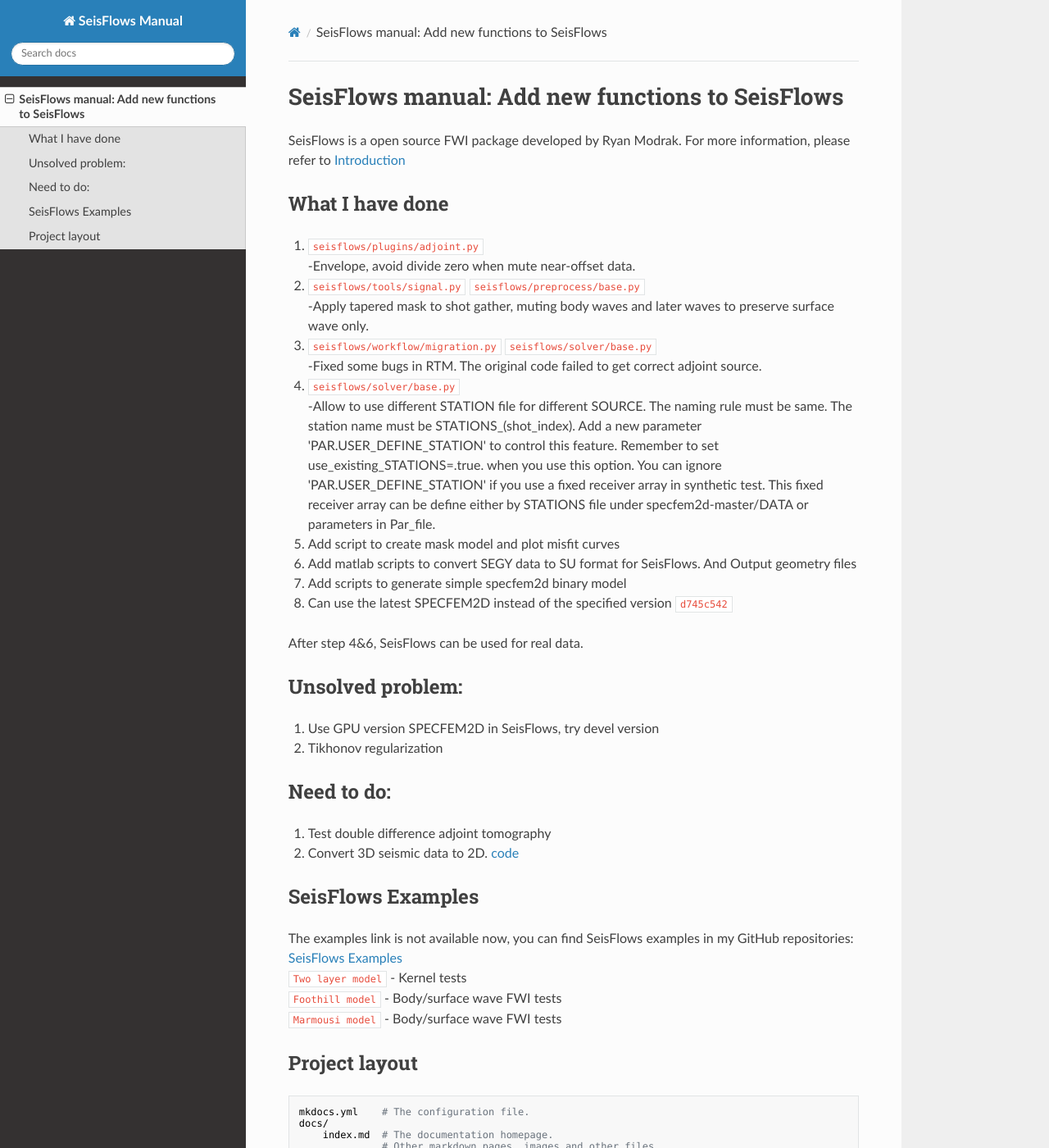
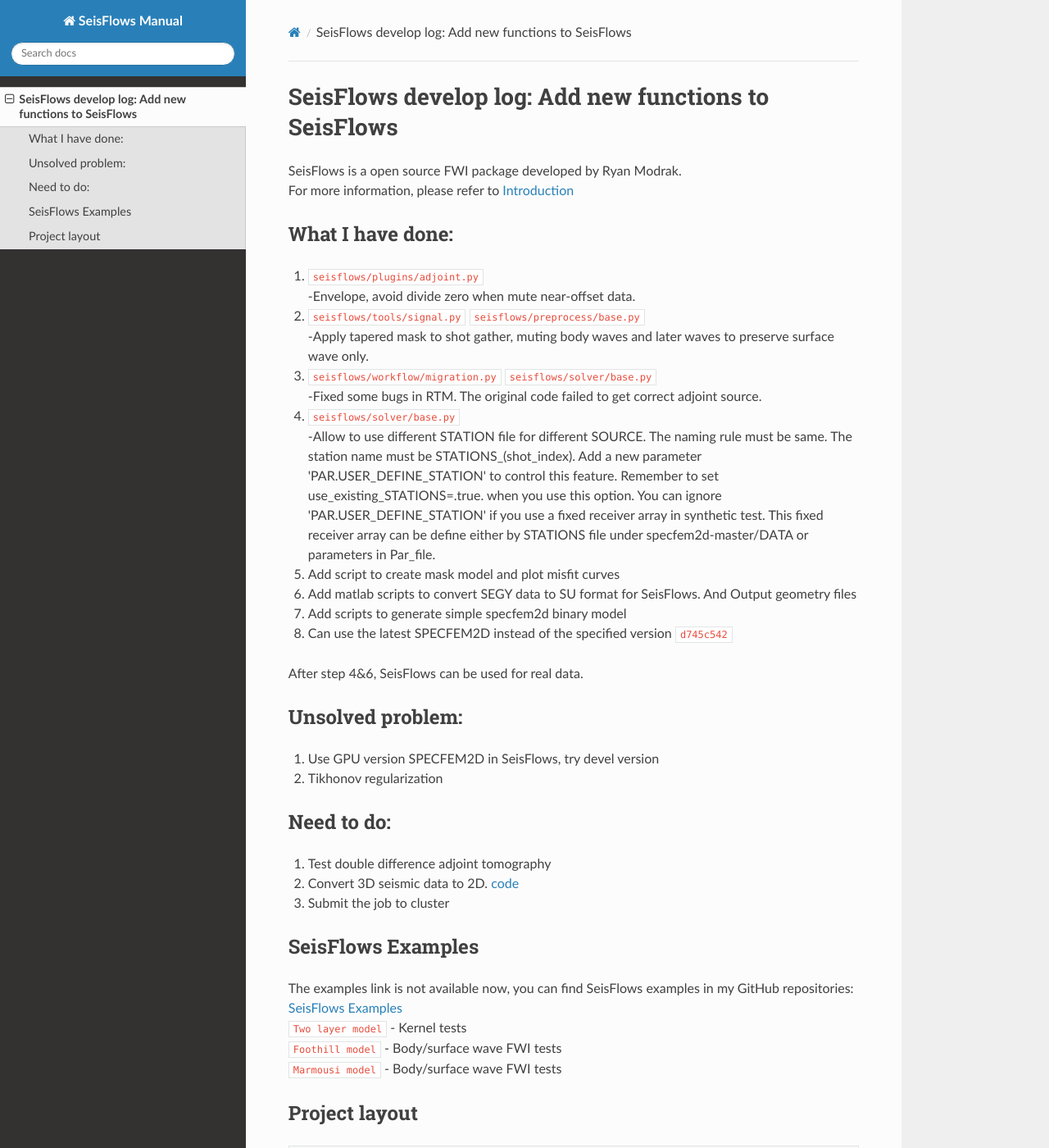
Before and after one commit to Jiangwb/SeisFlows-manual, an MkDocs documentation site: the page built from docs/index.md, in a window 1280 px wide and 1400 px high. Shown: the whole window at 82% size. Built offline with MkDocs 1.6.1, drawn with Linux system fonts in a browser that asks for light colours; nearby versions of some CDN libraries.

Commit message:
upload manual

```diff
--- a/docs/index.md
+++ b/docs/index.md
@@ -1,8 +1,9 @@
-# SeisFlows manual: Add new functions to SeisFlows
+# SeisFlows develop log: Add new functions to SeisFlows
 
-SeisFlows is a open source FWI package developed by Ryan Modrak. For more information, please refer to [Introduction](https://seisflows.readthedocs.io/en/latest/)
+SeisFlows is a open source FWI package developed by Ryan Modrak.
+For more information, please refer to [Introduction](https://seisflows.readthedocs.io/en/latest/)
 
-## What I have done
+## What I have done:
 1. `seisflows/plugins/adjoint.py`
     -Envelope, avoid divide zero when mute near-offset data.
 2. `seisflows/tools/signal.py` `seisflows/preprocess/base.py`
@@ -30,6 +31,7 @@ After step 4&6, SeisFlows can be used for real data.
 ## Need to do:
 1. Test double difference adjoint tomography
 2. Convert 3D seismic data to 2D. [code](https://github.com/Jiangwb/2DNoise_Adjoint_tomography_backup/tree/master/seiscode/3D_2D)
+3. Submit the job to cluster
 
 ## SeisFlows Examples
 The examples link is not available now, you can find SeisFlows examples in my GitHub repositories:
```
Also changed, not shown: README.md (+2 -1 lines), site/404.html, site/index.html, site/search.html, site/search/search_index.json, 2 other files.
